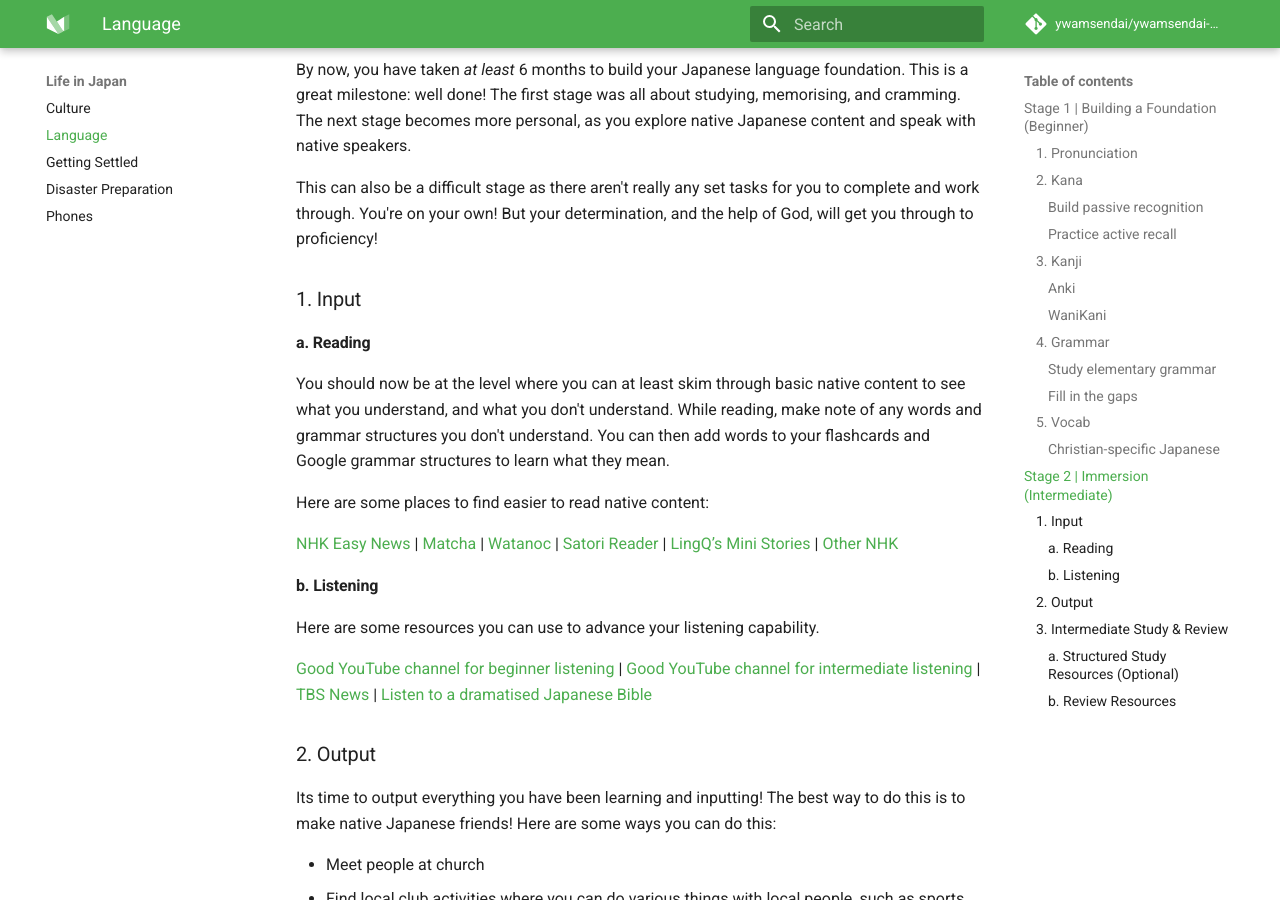
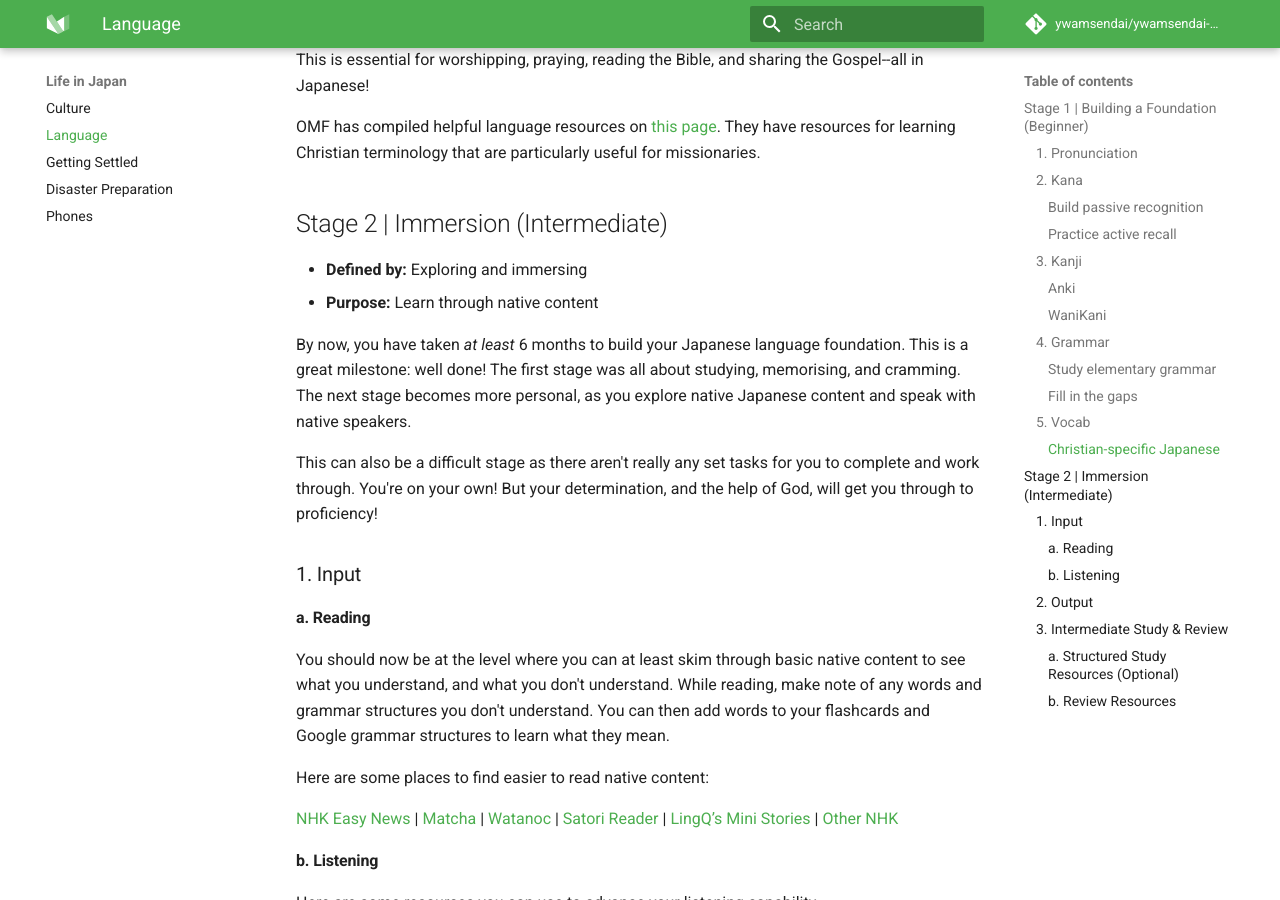
Before and after one commit to ywamsendai/ywamsendai-wiki, an MkDocs documentation site: the page built from docs/lifeinjapan/language.md, in a window 1280 px wide and 900 px high, scrolled down 6793 px. Built offline with MkDocs 1.6.1 and Material for MkDocs 9.7.7, drawn with Linux system fonts in a browser that asks for light colours; comment, search, counter and statistics services are not loaded.

Commit message:
formatting issues

```diff
--- a/docs/lifeinjapan/language.md
+++ b/docs/lifeinjapan/language.md
@@ -10,8 +10,8 @@
 
 ## Stage 1 | Building a Foundation (Beginner)
 
-**Defined by:** Study and memorisation
-**Purpose:** Help you feel comfortable *enough* with the language to begin immersion
+* **Defined by:** Study and memorisation
+* **Purpose:** Help you feel comfortable *enough* with the language to begin immersion
 
 The best way to learn Japanese (and any new language) is to be immersed in the Japanese language. Immersed in native text, native sounds, and native conversation. But if you don't have any familiarity with the language, being immersed will be difficult for you. It will be too foreign and overwhelming for you to take much of it in.
 
@@ -21,8 +21,8 @@
 
 ### 1. Pronunciation
 
-**Approx. time:** 1 to 2 weeks (along with kana)
-**Staff note:** We expect all new staff to have a basic understanding of Japanese pronunciation before coming to Japan.
+* **Approx. time:** 1 to 2 weeks (along with kana)
+* **Staff note:** We expect all new staff to have a basic understanding of Japanese pronunciation before coming to Japan.
 
 If your mother tongue is not Japanese, the sounds you make when you speak will not sound natural when you speak Japanese. This is a cold fact. Even when you think a sound *is* the same as your mother tongue, chances are there is subtle difference. But don't be discouraged! Once you realise this, then you can understand just *what are* the Japanese sounds. You can then begin to learn and practice in order to train your tongue. It is probably optimal to do this, even briefly, before moving on to the kana. This is so you don't develop bad pronunciation habits.
 
@@ -44,8 +44,8 @@
 
 ### 2. Kana
 
-**Approx. time:** 1 to 2 weeks (along with kana)
-**Staff note:** We expect all new staff to be able to read both hiragana and katakana before coming to Japan.
+* **Approx. time:** 1 to 2 weeks (along with kana)
+* **Staff note:** We expect all new staff to be able to read both hiragana and katakana before coming to Japan.
 
 Time to attach the sounds you have learnt to Japanese symbols. Hiragana and katakana are the basic syllabic scripts that make up the Japanese writing system, along with Kanji (Chinese characters).
 
@@ -80,9 +80,9 @@
 
 ### 3. Kanji
 
-**When to start:** After understanding pronunciation and kana
-**Approx. time:** 6 months (along with grammar and vocab)
-**Staff note:** We expect all new staff to be making good progress with kanji memorisation before coming to Japan
+* **When to start:** After understanding pronunciation and kana
+* **Approx. time:** 6 months (along with grammar and vocab)
+* **Staff note:** We expect all new staff to be making good progress with kanji memorisation before coming to Japan
 
 Before learning grammar and vocabulary, we recommended you start learning kanji as it will make learning grammar and vocab easier in the long run. As there are thousands of them, and they can look extremely complex, learning kanji can seem very daunting. But as long as you have a good system in place, you will be surprised by how many you can understand in a short amount of time!
 
@@ -117,9 +117,9 @@
 
 ### 4. Grammar
 
-**When to start:** After around 1 week of learning kanji
-**Approx. time:** 6 months (along with grammar and vocab)
-**Staff note:** We expect all new staff to be making good progress with elementary grammar before coming to Japan
+* **When to start:** After around 1 week of learning kanji
+* **Approx. time:** 6 months (along with grammar and vocab)
+* **Staff note:** We expect all new staff to be making good progress with elementary grammar before coming to Japan
 
 #### Study elementary grammar
 
@@ -159,9 +159,9 @@
 
 ### 5. Vocab
 
-**When to start:** After around 1 week of learning grammar
-**Approx. time:** 6 months (along with grammar and vocab)
-**Staff note:** We expect all new staff to be making good progress on building a vocab core before coming to Japan
+* **When to start:** After around 1 week of learning grammar
+* **Approx. time:** 6 months (along with grammar and vocab)
+* **Staff note:** We expect all new staff to be making good progress on building a vocab core before coming to Japan
 
 The best way to build up vocabulary is to be immersed in the language (e.g. reading books). But when everything is above your level, this is impossible! So our aim is to build up a core of vocab that will help native content feel tolerable (stage 2).
 
@@ -180,6 +180,9 @@
 OMF has compiled helpful language resources on [this page](https://omf.org/asia/japan/resources/japanese-language/). They have resources for learning Christian terminology that are particularly useful for missionaries.
 
 ## Stage 2 | Immersion (Intermediate)
+
+* **Defined by:** Exploring and immersing
+* **Purpose:** Learn through native content
 
 By now, you have taken *at least* 6 months to build your Japanese language foundation. This is a great milestone: well done! The first stage was all about studying, memorising, and cramming. The next stage becomes more personal, as you explore native Japanese content and speak with native speakers.
 
```
